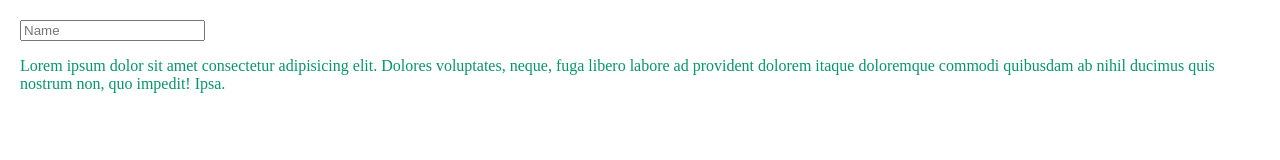
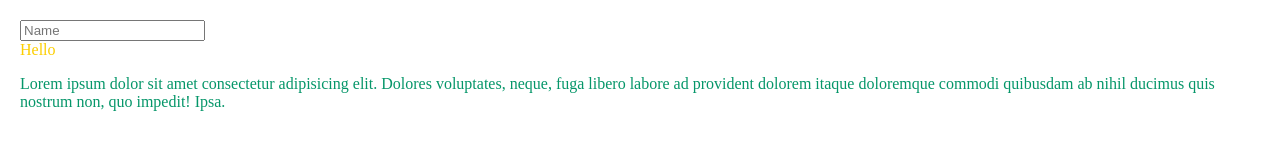
Before and after one commit to SangYoonLee1231/kokoa-clone-2021, a plain HTML site: page home.html in a window 1280 px wide. Shown: the top 160 px of the page. Drawn offline with Linux system fonts and the light colour scheme.

Commit message:
Update home.html

```diff
--- a/home.html
+++ b/home.html
@@ -9,6 +9,9 @@
       p {
         color: #059669;
       }
+      span {
+        color: rgb(252, 206, 0);
+      }
     </style>
     <link rel="stylesheet" href="styles.css" />
   </head>
@@ -16,6 +19,7 @@
     <form>
       <input type="text" placeholder="Name" />
     </form>
+    <span>Hello</span>
     <p>
       Lorem ipsum dolor sit amet consectetur adipisicing elit. Dolores
       voluptates, neque, fuga libero labore ad provident dolorem itaque
```
